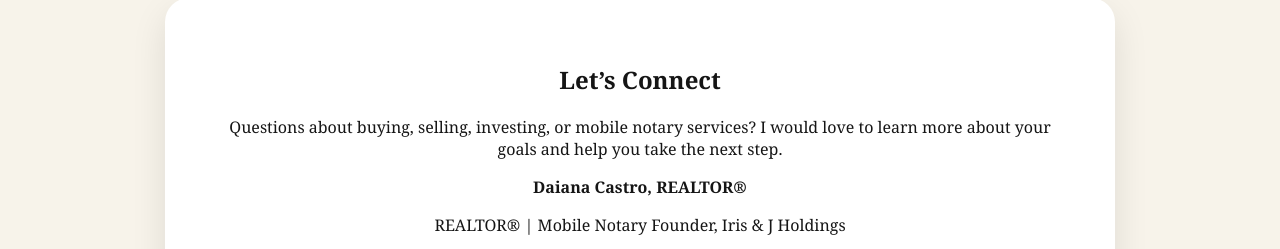
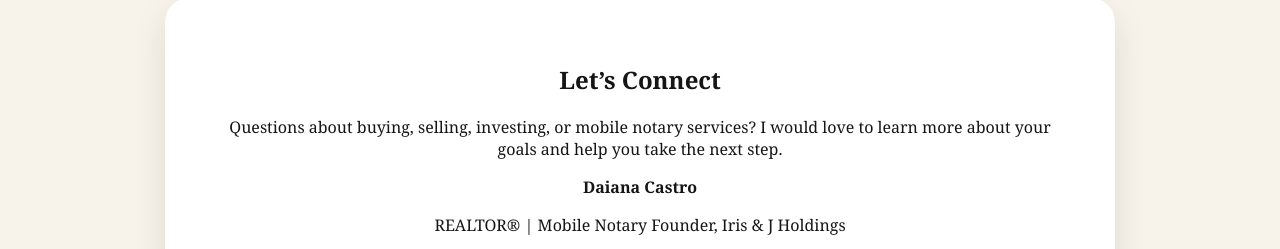
Before and after one commit to listingsbyd-svg/irisjholdings, a plain HTML site: page index.html in a window 1280 px wide. Shown: the part 6784-7033 px from the top of the page. Drawn offline with Linux system fonts and the light colour scheme.

Commit message:
Update index.html

```diff
--- a/index.html
+++ b/index.html
@@ -342,7 +342,7 @@ footer a{color:#f7f3ea}
       Questions about buying, selling, investing, or mobile notary services?
       I would love to learn more about your goals and help you take the next step.
     </p>
-    <p><strong>Daiana Castro, REALTOR®</strong></p>
+    <p><strong>Daiana Castro </strong></p>
     <p>REALTOR® | Mobile Notary
 Founder, Iris & J Holdings</p>
     <p>Email: <a href="mailto:listingsbyd@gmail.com">listingsbyd@gmail.com</a></p>
```
